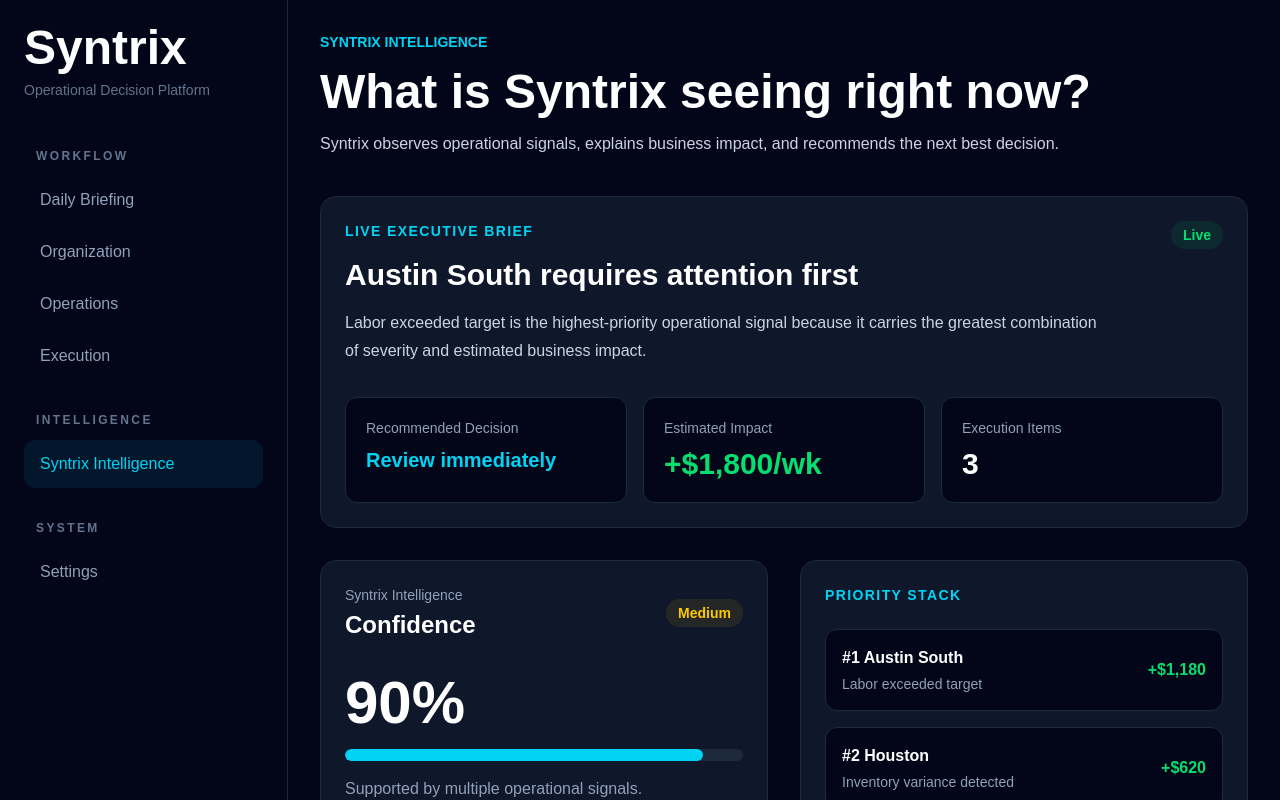
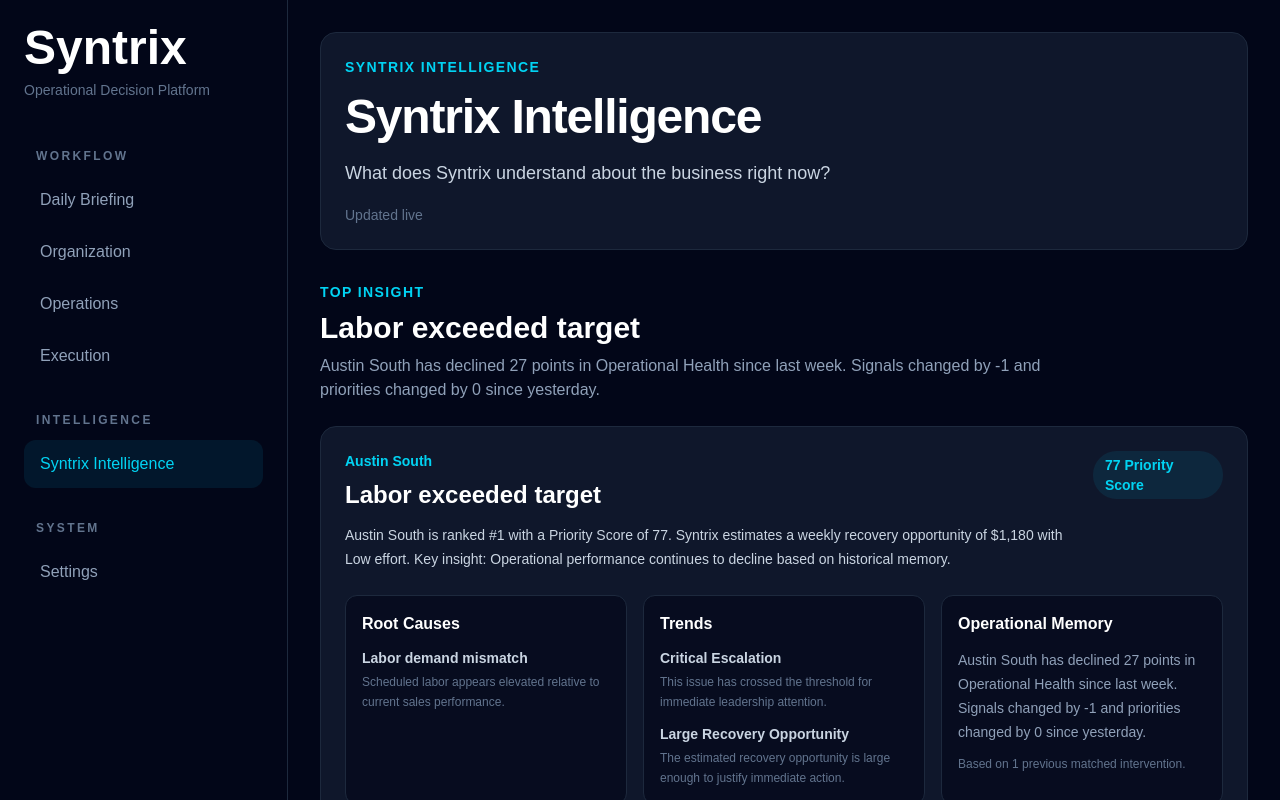
Before and after one commit to SyntrixAI/syntrix-ops, a Next.js app: page /intelligence in a window 1280 px wide. Shown: the top 800 px of the page. Built offline with nearby package versions, Linux system fonts and the light colour scheme.

Commit message:
Connect Syntrix Intelligence to operational memory

```diff
--- a/src/app/intelligence/page.js
+++ b/src/app/intelligence/page.js
@@ -1,39 +1,130 @@
 import AppLayout from "../../components/layout/AppLayout";
-import LiveIntelligence from "../../components/intelligence/LiveIntelligence";
-import SignalFeed from "../../components/intelligence/SignalFeed";
+import WorkspacePage from "../../components/layout/WorkspacePage";
+import WorkspaceHeader from "../../components/business/WorkspaceHeader";
+import WorkspaceSection from "../../components/business/WorkspaceSection";
+import Card from "../../components/ui/Card";
+import Badge from "../../components/ui/Badge";
 
-import { intelligenceBrief } from "../../data/intelligenceBrief";
-import { signals } from "../../data/signals";
-import { priorities } from "../../data/priorities";
-import { executionItems } from "../../data/executionItems";
+import { getIntelligenceWorkspace, getUserContext } from "../../lib/services";
 
 export default function IntelligencePage() {
+  const user = getUserContext();
+  const workspace = getIntelligenceWorkspace(user);
+
+  const { summary, intelligence } = workspace;
+
   return (
     <AppLayout>
-      <section className="mx-auto max-w-7xl">
-        <p className="text-sm font-semibold text-cyan-400">
-          SYNTRIX INTELLIGENCE
-        </p>
-
-        <h1 className="mt-4 text-5xl font-bold text-white">
-          What is Syntrix seeing right now?
-        </h1>
-
-        <p className="mt-4 max-w-3xl text-slate-300">
-          Syntrix observes operational signals, explains business impact, and
-          recommends the next best decision.
-        </p>
-
-        <LiveIntelligence
-          intelligenceBrief={intelligenceBrief}
-          priorities={priorities}
-          executionItems={executionItems}
+      <WorkspacePage>
+        <WorkspaceHeader
+          eyebrow="Syntrix Intelligence"
+          title={summary.title}
+          decision="What does Syntrix understand about the business right now?"
+          updatedAt="Updated live"
         />
 
-        <div className="mt-8">
-          <SignalFeed signals={signals} />
-        </div>
-      </section>
+        {summary.topInsight && (
+          <WorkspaceSection
+            label="Top Insight"
+            title={summary.topInsight.priority.title}
+            description={summary.topInsight.memorySummary}
+          >
+            <IntelligenceCard item={summary.topInsight} />
+          </WorkspaceSection>
+        )}
+
+        <WorkspaceSection
+          label="Intelligence"
+          title="Executive Reasoning"
+          description="Root causes, trends, memory, and recommendation context across your scope."
+        >
+          <div className="space-y-6">
+            {intelligence.items.map((item) => (
+              <IntelligenceCard key={item.priority.id} item={item} />
+            ))}
+          </div>
+        </WorkspaceSection>
+      </WorkspacePage>
     </AppLayout>
   );
 }
+
+function IntelligenceCard({ item }) {
+  return (
+    <Card>
+      <div className="flex flex-col gap-4 lg:flex-row lg:items-start lg:justify-between">
+        <div>
+          <p className="text-sm font-semibold text-cyan-400">
+            {item.priority.location}
+          </p>
+
+          <h3 className="mt-2 text-2xl font-bold text-white">
+            {item.priority.title}
+          </h3>
+
+          <p className="mt-3 max-w-3xl text-sm leading-6 text-slate-300">
+            {item.recommendation?.reasoning}
+          </p>
+        </div>
+
+        <Badge tone="info">
+          {item.priority.priorityScore} Priority Score
+        </Badge>
+      </div>
+
+      <div className="mt-6 grid gap-4 lg:grid-cols-3">
+        <Panel title="Root Causes" items={item.rootCauses} />
+        <Panel title="Trends" items={item.trends} />
+        <MemoryPanel
+          summary={item.memorySummary}
+          count={item.memory ? 1 : 0}
+        />
+      </div>
+    </Card>
+  );
+}
+
+function Panel({ title, items = [] }) {
+  return (
+    <div className="rounded-xl border border-slate-800 bg-slate-950/60 p-4">
+      <h4 className="font-semibold text-white">{title}</h4>
+
+      {items.length > 0 ? (
+        <div className="mt-3 space-y-3">
+          {items.map((item) => (
+            <div key={item.id}>
+              <p className="text-sm font-semibold text-slate-300">
+                {item.title}
+              </p>
+
+              <p className="mt-1 text-xs leading-5 text-slate-500">
+                {item.description}
+              </p>
+            </div>
+          ))}
+        </div>
+      ) : (
+        <p className="mt-3 text-sm text-slate-500">
+          No intelligence available yet.
+        </p>
+      )}
+    </div>
+  );
+}
+
+function MemoryPanel({ summary, count }) {
+  return (
+    <div className="rounded-xl border border-slate-800 bg-slate-950/60 p-4">
+      <h4 className="font-semibold text-white">Operational Memory</h4>
+
+      <p className="mt-3 text-sm leading-6 text-slate-400">{summary}</p>
+
+      {count > 0 && (
+        <p className="mt-3 text-xs text-slate-500">
+          Based on {count} previous matched intervention
+          {count === 1 ? "" : "s"}.
+        </p>
+      )}
+    </div>
+  );
+}
--- a/src/lib/intelligence/buildRecommendationContext.js
+++ b/src/lib/intelligence/buildRecommendationContext.js
@@ -6,10 +6,7 @@ export function buildRecommendationContext(priority) {
 
   const recommendation = recommendations[priority.id];
 
-  const memory = getOperationalMemory({
-    locationId: priority.locationId,
-    category: priority.category,
-  });
+  const memory = getOperationalMemory(priority.locationId);
 
   return {
     priority,
@@ -17,24 +14,7 @@ export function buildRecommendationContext(priority) {
     rootCauses: recommendation?.rootCauses ?? [],
     trends: recommendation?.trends ?? [],
     memory,
-    memorySummary: getMemorySummary(memory),
+  memorySummary:
+  memory?.summary ?? "No historical operational memory available yet.",
   };
 }
-
-function getMemorySummary(memory = []) {
-  if (!memory.length) {
-    return "No similar historical intervention found yet.";
-  }
-
-  const bestMatch = memory[0];
-
-  const recovery = bestMatch.outcome?.weeklyRecovery;
-
-  const recoveryText = recovery
-    ? ` recovering $${recovery.toLocaleString()}/week`
-    : "";
-
-  return `A similar issue previously ${
-    bestMatch.outcome?.status?.toLowerCase() ?? "improved"
-  } after: ${bestMatch.previousRecommendation}${recoveryText}.`;
-}
--- a/src/lib/services/getOperationalMemory.js
+++ b/src/lib/services/getOperationalMemory.js
@@ -1,15 +1,7 @@
 import { operationalMemory } from "../../data/operationalMemory";
 
-export function getOperationalMemory({ locationId, category } = {}) {
-  return operationalMemory.filter((memory) => {
-    const matchesLocation = locationId
-      ? memory.locationId === locationId
-      : true;
+export function getOperationalMemory(locationId) {
+  if (!locationId) return null;
 
-    const matchesCategory = category
-      ? memory.category === category
-      : true;
-
-    return matchesLocation && matchesCategory;
-  });
+  return operationalMemory[locationId] ?? null;
 }
```
